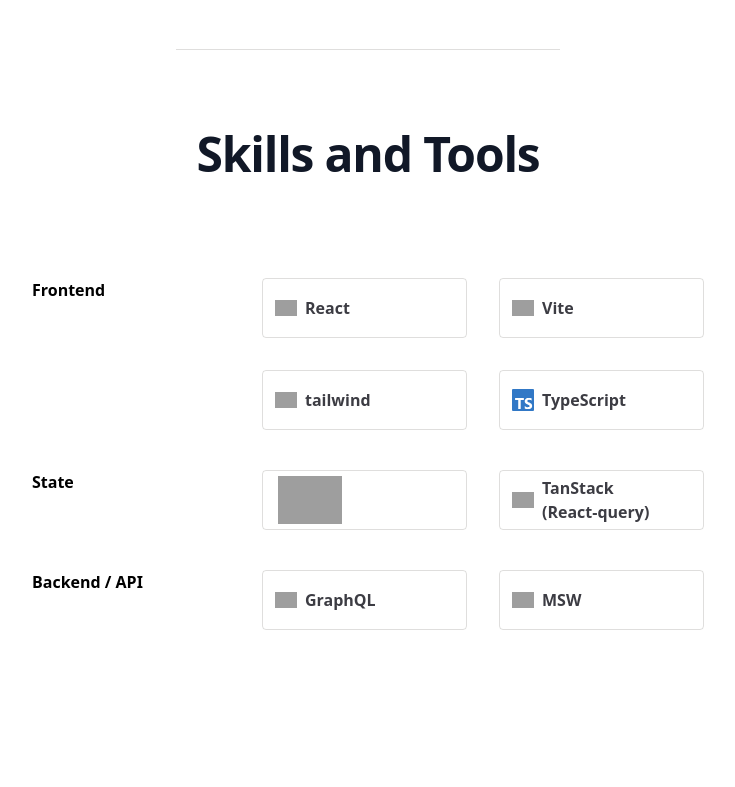
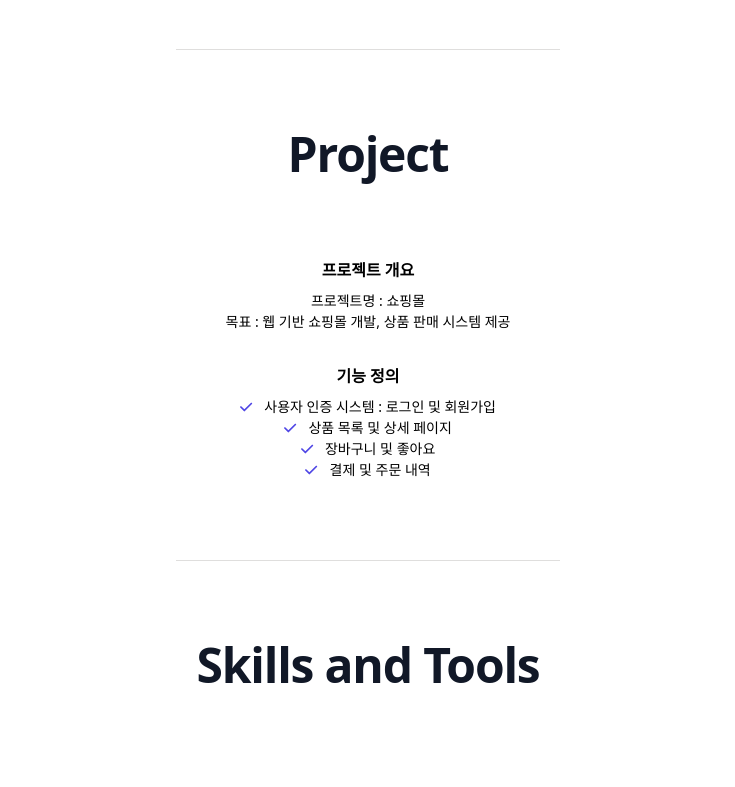
Before and after one commit to s00been/shopping-mall, a React (Vite) app: page / in a window 1280 px wide. Shown: the part 540-1327 px from the top of the page, without its empty margins (272-1007 px from the left). Built offline with nearby package versions, Linux system fonts and the light colour scheme; grey boxes are pictures that could not be loaded.

Commit message:
메인페이지 작업

```diff
--- a/src/pages/index.tsx
+++ b/src/pages/index.tsx
@@ -1,3 +1,5 @@
+import { FontAwesomeIcon } from "@fortawesome/react-fontawesome";
+import { faCheck } from "@fortawesome/free-solid-svg-icons";
 const MainPage = () => {
   return (
     <div className="bg-white px-6 py-24 sm:py-32 lg:px-8">
@@ -27,7 +29,55 @@
         </div>
       </div>
       <p className="my-20 mx-auto border-t border-[rgba(55,53,47,0.16)] w-1/3"></p>
-      <div className="mx-auto pb-24 sm:pb-32">
+      <div className="mx-auto">
+        <h2 className="text-center mt-10 mb-20 text-5xl font-semibold tracking-tight text-gray-900 sm:text-5xl">
+          Project
+        </h2>
+        <div className="mx-auto text-center">
+          <div>
+            <p className="font-semibold mb-2">프로젝트 개요</p>
+            <ul className="text-sm">
+              <li>프로젝트명 : 쇼핑몰</li>
+              <li>목표 : 웹 기반 쇼핑몰 개발, 상품 판매 시스템 제공</li>
+            </ul>
+          </div>
+          <div className="mt-8">
+            <p className="font-semibold mb-2">기능 정의</p>
+            <ul className="text-sm">
+              <li className="">
+                <FontAwesomeIcon
+                  icon={faCheck}
+                  className="text-sm mr-3 w-auto text-indigo-600"
+                />
+                사용자 인증 시스템 : 로그인 및 회원가입
+              </li>
+              <li>
+                <FontAwesomeIcon
+                  icon={faCheck}
+                  className="text-sm mr-3 w-auto text-indigo-600"
+                />
+                상품 목록 및 상세 페이지
+              </li>
+              <li>
+                <FontAwesomeIcon
+                  icon={faCheck}
+                  className="text-sm mr-3 w-auto text-indigo-600"
+                />
+                장바구니 및 좋아요
+              </li>
+              <li>
+                <FontAwesomeIcon
+                  icon={faCheck}
+                  className="text-sm mr-3 w-auto text-indigo-600"
+                />
+                결제 및 주문 내역
+              </li>
+            </ul>
+          </div>
+        </div>
+      </div>
+      <p className="my-20 mx-auto border-t border-[rgba(55,53,47,0.16)] w-1/3"></p>
+      <div className="mx-auto">
         <h2 className="text-center mt-10 mb-20 text-5xl font-semibold tracking-tight text-gray-900 sm:text-5xl">
           Skills and Tools
         </h2>
```
